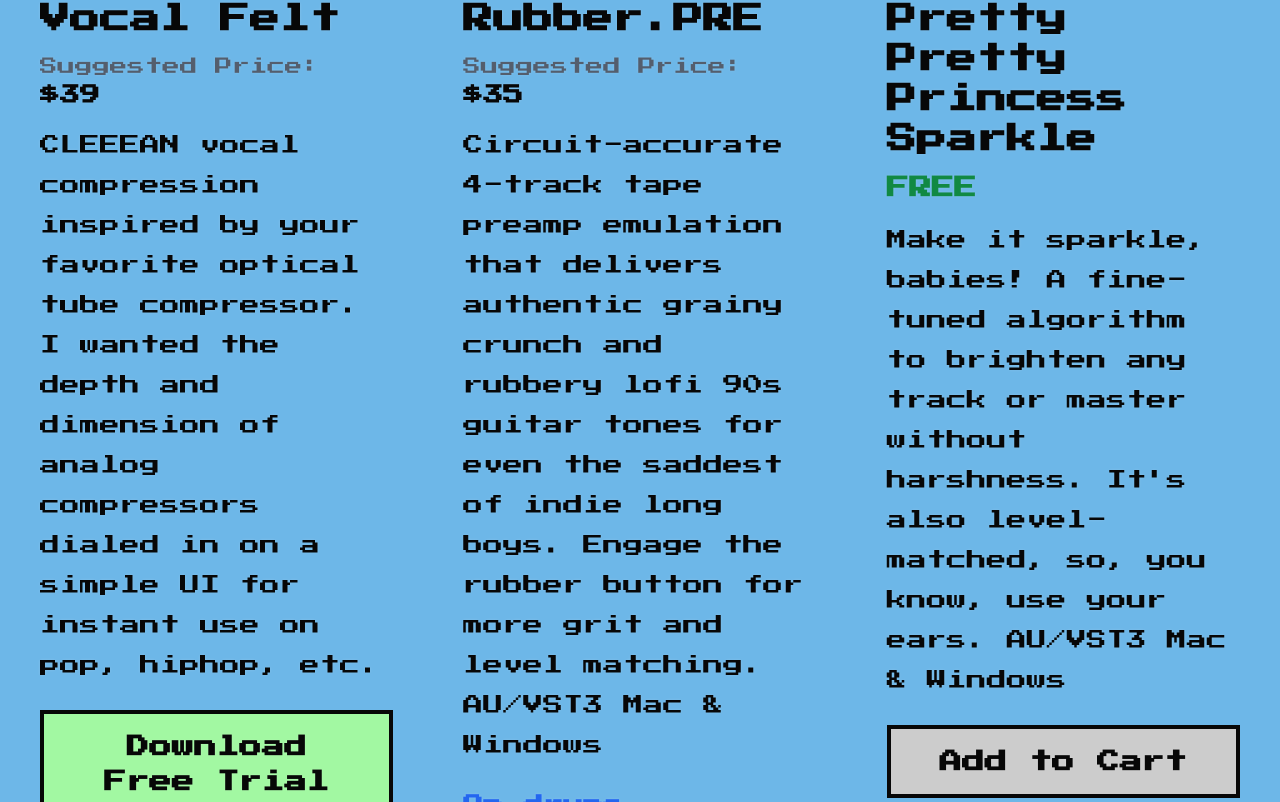
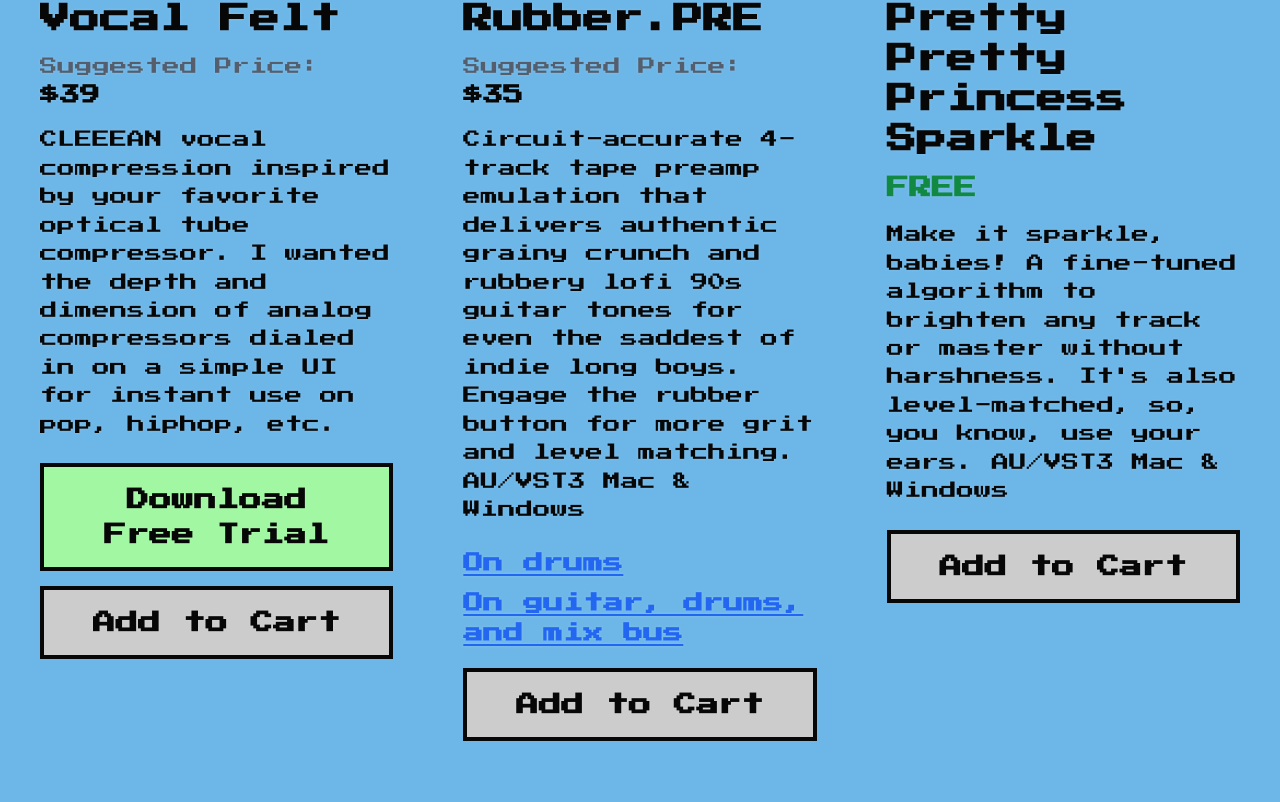
Before and after one commit to worbybaby/TurntPlugins-website, a Next.js app: page / in a window 1280 px wide. Shown: the part 818-1620 px from the top of the page. Built offline with nearby package versions, Linux system fonts and the light colour scheme; no server answers.

Commit message:
Reduce plugin description font size
Co-Authored-By: Claude Opus 4.5 <noreply@anthropic.com>

```diff
--- a/app/components/PluginCard.tsx
+++ b/app/components/PluginCard.tsx
@@ -147,7 +147,7 @@ export default function PluginCard({ plugin, onAddToCart }: PluginCardProps) {
           </p>
         )
       )}
-      <p className="text-base mb-5 leading-loose">{plugin.description}</p>
+      <p className="text-sm mb-5 leading-relaxed">{plugin.description}</p>
       {plugin.videos && plugin.videos.length > 0 ? (
         <div className="mb-4 space-y-2">
           {plugin.videos.map((video, index) => (
```
